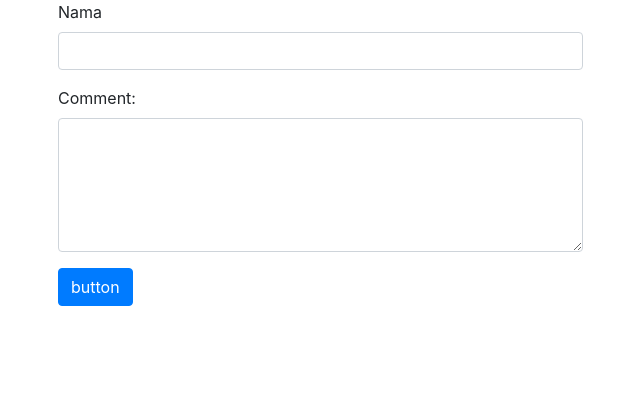
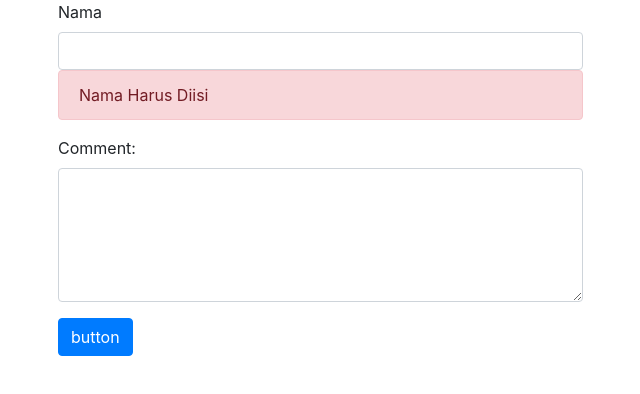
Before and after one commit to mohkhoirularifin/Pemrograman-Web-Lanjut, an Angular app in the folder Praktikum7/: page / in a window 1280 px wide. Shown: the top 394 px of the page, without its empty margins (42-682 px from the left). Built offline with nearby package versions, Linux system fonts and the light colour scheme.

Commit message:
Update contact.component.html

```diff
--- a/Praktikum7/src/app/contact/contact.component.html
+++ b/Praktikum7/src/app/contact/contact.component.html
@@ -7,11 +7,13 @@
           type="text"
           id="nama"
           class="form-control"
+          required
           ngModel
           #firstName = "ngModel"
           (change)="log(firstName)"
           name="nama"
         />
+        <div class="alert alert-danger" *ngIf="!firstName.valid">Nama Harus Diisi</div>
       </div>
       <div class="form-group">
         <label for="comment"> Comment: </label>
@@ -19,6 +21,7 @@
           class="form-control"
           rows="5"
           id="comment"
+          ngModel
           name="comment"
         ></textarea>
       </div>
```
